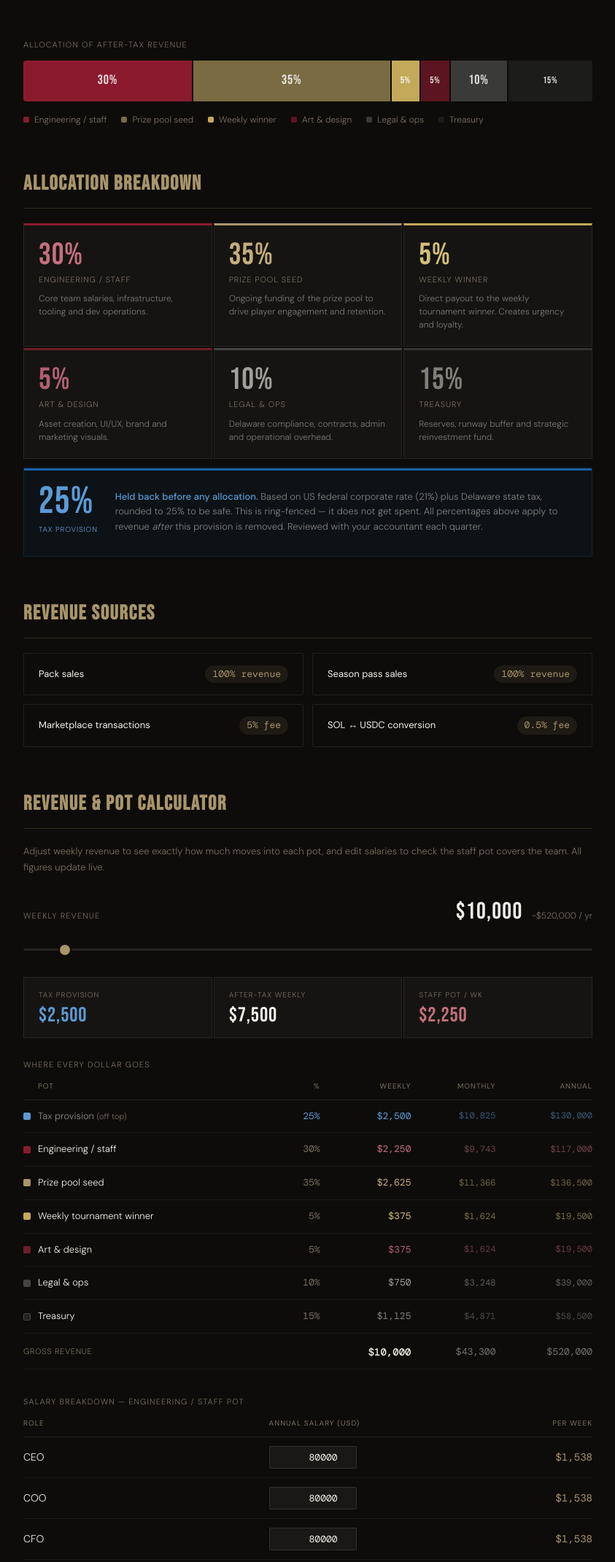
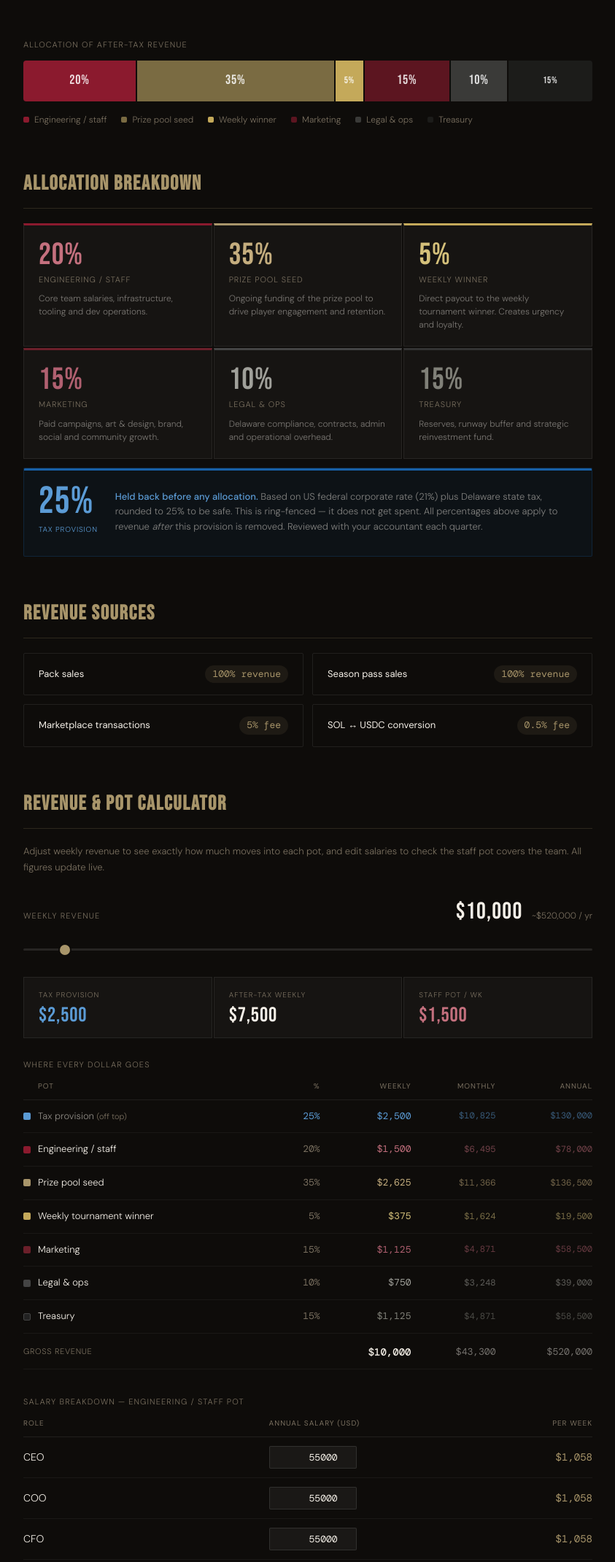
Before and after one commit to Pompeybrum/Financesplitsyndicate, a plain HTML site: page index.html in a window 1280 px wide. Shown: the part 252-2393 px from the top of the page at 73% size, without its empty margins (218-1061 px from the left). Drawn offline with nearby package versions, Linux system fonts and the light colour scheme.

Commit message:
Add files via upload

```diff
--- a/index.html
+++ b/index.html
@@ -550,10 +550,10 @@
   <div class="bar-section">
     <p class="bar-label">Allocation of after-tax revenue</p>
     <div class="bar">
-      <div class="bar-seg" style="width:30%; background:#8B1A2E;">30%</div>
+      <div class="bar-seg" style="width:20%; background:#8B1A2E;">20%</div>
       <div class="bar-seg" style="width:35%; background:#7A6B42;">35%</div>
       <div class="bar-seg" style="width:5%;  background:#C4A95A; font-size:13px;">5%</div>
-      <div class="bar-seg" style="width:5%; background:#5C1520; font-size:13px;">5%</div>
+      <div class="bar-seg" style="width:15%; background:#5C1520;">15%</div>
       <div class="bar-seg" style="width:10%; background:#3A3A38;">10%</div>
       <div class="bar-seg" style="width:15%; background:#1C1C1A; font-size:13px;">15%</div>
     </div>
@@ -561,7 +561,7 @@
       <div class="legend-item"><div class="legend-dot" style="background:#8B1A2E;"></div>Engineering / staff</div>
       <div class="legend-item"><div class="legend-dot" style="background:#7A6B42;"></div>Prize pool seed</div>
       <div class="legend-item"><div class="legend-dot" style="background:#C4A95A;"></div>Weekly winner</div>
-      <div class="legend-item"><div class="legend-dot" style="background:#5C1520;"></div>Art & design</div>
+      <div class="legend-item"><div class="legend-dot" style="background:#5C1520;"></div>Marketing</div>
       <div class="legend-item"><div class="legend-dot" style="background:#3A3A38;"></div>Legal & ops</div>
       <div class="legend-item"><div class="legend-dot" style="background:#1C1C1A;"></div>Treasury</div>
     </div>
@@ -571,7 +571,7 @@
   <h2 class="section-heading">Allocation breakdown</h2>
   <div class="alloc-grid" style="margin-bottom: 12px;">
     <div class="alloc-card" style="border-top: 3px solid #8B1A2E;">
-      <div class="pct" style="color:#C4707E;">30%</div>
+      <div class="pct" style="color:#C4707E;">20%</div>
       <div class="name">Engineering / staff</div>
       <div class="desc">Core team salaries, infrastructure, tooling and dev operations.</div>
     </div>
@@ -586,9 +586,9 @@
       <div class="desc">Direct payout to the weekly tournament winner. Creates urgency and loyalty.</div>
     </div>
     <div class="alloc-card" style="border-top: 3px solid #6B1F2A;">
-      <div class="pct" style="color:#B06070;">5%</div>
-      <div class="name">Art & design</div>
-      <div class="desc">Asset creation, UI/UX, brand and marketing visuals.</div>
+      <div class="pct" style="color:#B06070;">15%</div>
+      <div class="name">Marketing</div>
+      <div class="desc">Paid campaigns, art & design, brand, social and community growth.</div>
     </div>
     <div class="alloc-card" style="border-top: 3px solid #444;">
       <div class="pct" style="color:#A0A09A;">10%</div>
@@ -689,7 +689,7 @@
           <tr>
             <td><div style="width:10px;height:10px;border-radius:2px;background:#8B1A2E;"></div></td>
             <td style="color:var(--paper);font-size:13px;">Engineering / staff</td>
-            <td style="text-align:right;font-family:'DM Mono',monospace;font-size:13px;color:var(--muted);">30%</td>
+            <td style="text-align:right;font-family:'DM Mono',monospace;font-size:13px;color:var(--muted);">20%</td>
             <td style="text-align:right;font-family:'DM Mono',monospace;font-size:13px;color:#C4707E;" id="p-eng-wk">—</td>
             <td style="text-align:right;font-family:'DM Mono',monospace;font-size:12px;color:rgba(196,112,126,0.55);" id="p-eng-mo">—</td>
             <td style="text-align:right;font-family:'DM Mono',monospace;font-size:12px;color:rgba(196,112,126,0.55);" id="p-eng-yr">—</td>
@@ -712,8 +712,8 @@
           </tr>
           <tr>
             <td><div style="width:10px;height:10px;border-radius:2px;background:#6B1F2A;"></div></td>
-            <td style="color:var(--paper);font-size:13px;">Art & design</td>
-            <td style="text-align:right;font-family:'DM Mono',monospace;font-size:13px;color:var(--muted);">5%</td>
+            <td style="color:var(--paper);font-size:13px;">Marketing</td>
+            <td style="text-align:right;font-family:'DM Mono',monospace;font-size:13px;color:var(--muted);">15%</td>
             <td style="text-align:right;font-family:'DM Mono',monospace;font-size:13px;color:#B06070;" id="p-art-wk">—</td>
             <td style="text-align:right;font-family:'DM Mono',monospace;font-size:12px;color:rgba(176,96,112,0.55);" id="p-art-mo">—</td>
             <td style="text-align:right;font-family:'DM Mono',monospace;font-size:12px;color:rgba(176,96,112,0.55);" id="p-art-yr">—</td>
@@ -759,17 +759,17 @@
       <tbody>
         <tr>
           <td>CEO</td>
-          <td><input type="number" id="s-ceo" value="80000" min="0" step="1000"></td>
+          <td><input type="number" id="s-ceo" value="55000" min="0" step="1000"></td>
           <td class="weekly-cost" id="w-ceo">$1,538</td>
         </tr>
         <tr>
           <td>COO</td>
-          <td><input type="number" id="s-coo" value="80000" min="0" step="1000"></td>
+          <td><input type="number" id="s-coo" value="55000" min="0" step="1000"></td>
           <td class="weekly-cost" id="w-coo">$1,538</td>
         </tr>
         <tr>
           <td>CFO</td>
-          <td><input type="number" id="s-cfo" value="80000" min="0" step="1000"></td>
+          <td><input type="number" id="s-cfo" value="55000" min="0" step="1000"></td>
           <td class="weekly-cost" id="w-cfo">$1,538</td>
         </tr>
         <tr>
@@ -784,7 +784,7 @@
         </tr>
         <tr>
           <td>Admin / Discord mod</td>
-          <td><input type="number" id="s-mod" value="30000" min="0" step="1000"></td>
+          <td><input type="number" id="s-mod" value="20000" min="0" step="1000"></td>
           <td class="weekly-cost" id="w-mod">$577</td>
         </tr>
       </tbody>
@@ -834,12 +834,12 @@
 
 <script>
   const TAX = 0.25;
-  const STAFF = 0.30;
+  const STAFF = 0.20;
   const POTS = {
-    eng:   0.30,
+    eng:   0.20,
     prize: 0.35,
     tourn: 0.05,
-    art:   0.05,
+    art:   0.15,
     legal: 0.10,
     treas: 0.15
   };
```
